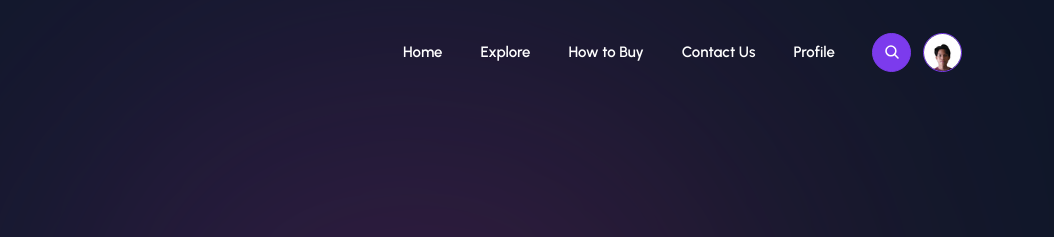
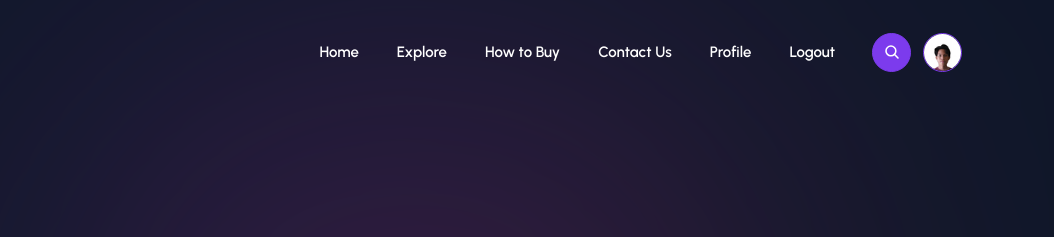
Before and after one commit to IT223-WEB-SYSTEM-AND-TECHNOLOGIES/elaco_callo_finalpitmainpage, a plain HTML site: page index.html in a window 1280 px wide. Shown: the top 237 px of the page, 226-1280 px from the left. Drawn offline with nearby package versions, Linux system fonts and the light colour scheme.

Commit message:
Gwapo si Rhyle

```diff
--- a/index.html
+++ b/index.html
@@ -56,6 +56,7 @@
 
       <li><a href="#fourthpart" class="navbar-link label-lg link:hover">Contact Us</a></li>
 		  <li><a href="#" class="navbar-link label-lg link:hover">Profile</a></li>
+		<li><a href="https://it223-web-system-and-technologies.github.io/loginregisterpit2/index.html" class="navbar-link label-lg link:hover">Logout</a></li>
 
         </ul>
       </nav>
```
